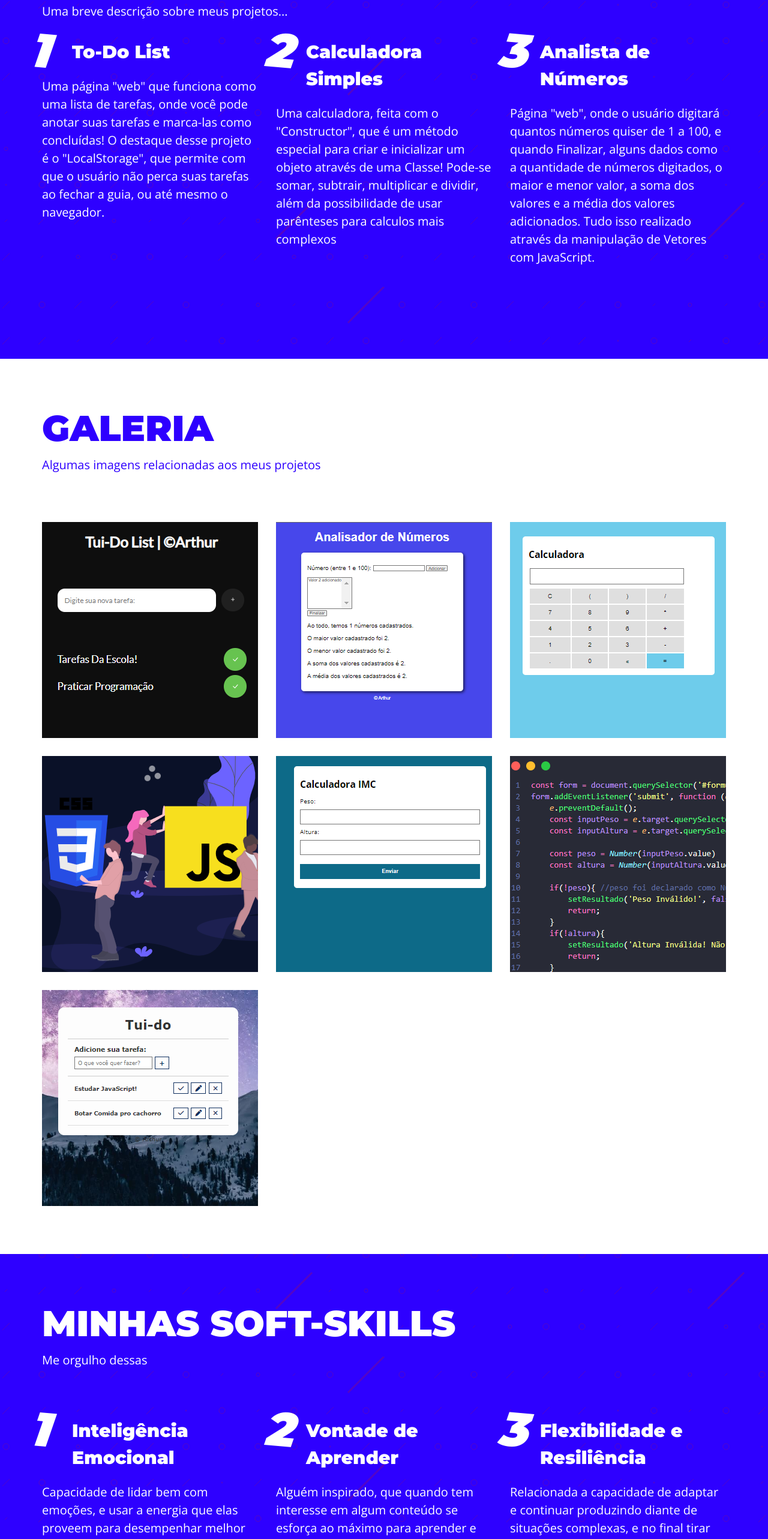
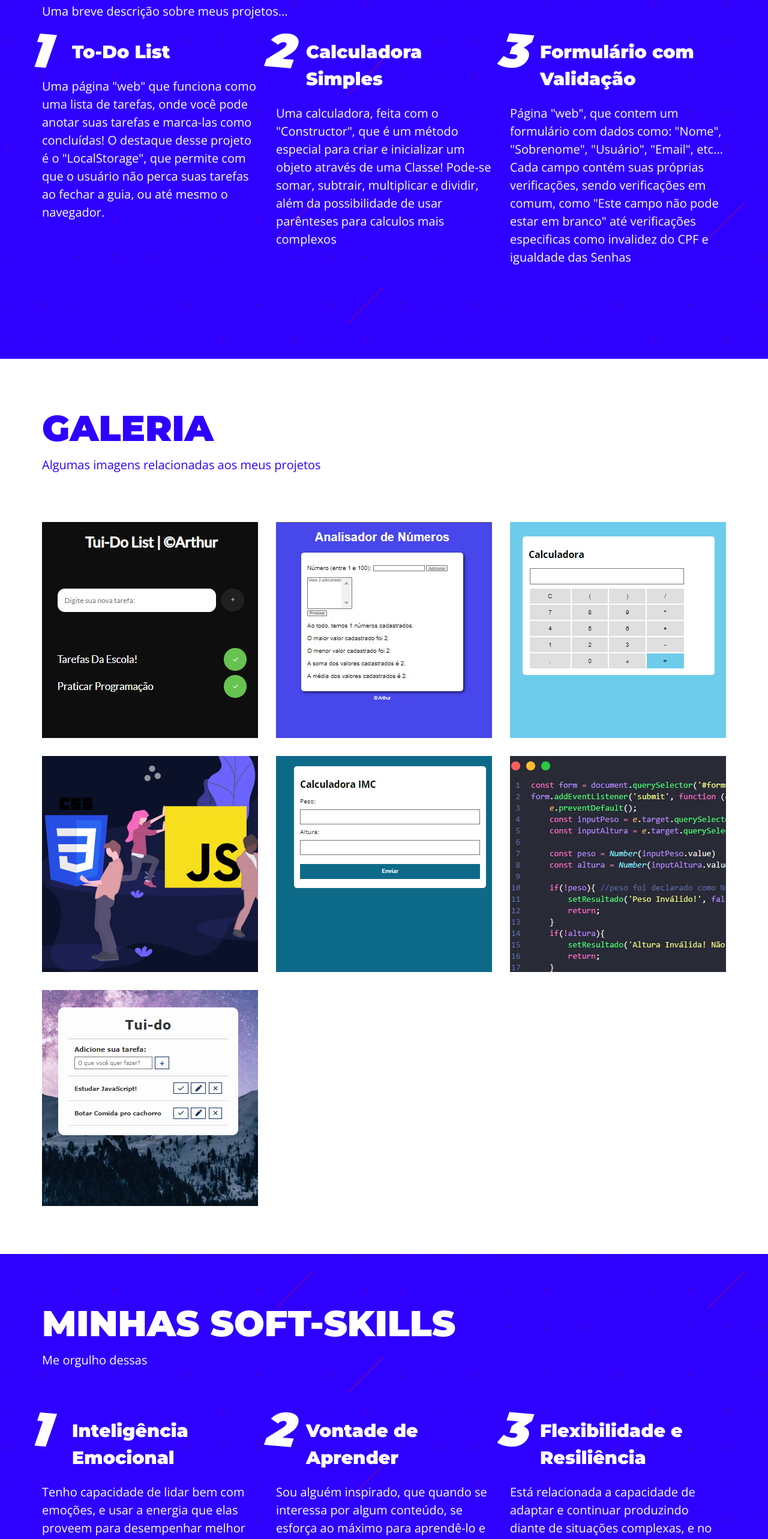
Before and after one commit to ArthurTeixeiraS/PortifolioPage, a plain HTML site: page index.html in a window 1280 px wide. Shown: the part 2226-4791 px from the top of the page at 60% size. Drawn offline with nearby package versions, Linux system fonts and the light colour scheme.

Commit message:
Atualizações referentes aos projetos

```diff
--- a/index.html
+++ b/index.html
@@ -103,9 +103,9 @@
         <p>Uma calculadora, feita com o "Constructor", que é um método especial para criar e inicializar um objeto através de uma Classe! Pode-se somar, subtrair, multiplicar e dividir, além da possibilidade de usar parênteses para calculos mais complexos</p>
         </article>
         <article>
-            <h3><a href="https://github.com/ArthurTeixeiraS/Analista-de-Numeros-JS" target="_blank">Analista de Números</a></h3>
-        <p> Página "web", onde o usuário digitará quantos números quiser de 1 a 100, e quando Finalizar, alguns dados como a quantidade de números digitados, o
-            maior e menor valor, a soma dos valores e a média dos valores adicionados. Tudo isso realizado através da manipulação de Vetores com JavaScript.
+            <h3><a href="https://github.com/ArthurTeixeiraS/validaForm" target="_blank">Formulário com Validação</a></h3>
+        <p> Página "web", que contem um formulário com dados como: "Nome", "Sobrenome", "Usuário", "Email", etc... Cada campo contém suas próprias verificações, sendo verificações em
+            comum, como "Este campo não pode estar em branco" até verificações especificas como invalidez do CPF e igualdade das Senhas
         </p>
         </article>
         </div>
@@ -148,23 +148,23 @@
         <div class="grid">
         <article>
         <h3>Inteligência Emocional</h3>
-        <p>Capacidade de lidar bem com emoções, e usar a energia que elas proveem para desempenhar melhor minhas tarefas.</p>
+        <p>Tenho capacidade de lidar bem com emoções, e usar a energia que elas proveem para desempenhar melhor minhas tarefas.</p>
         </article>
         <article>
             <h3>Vontade de Aprender</h3>
-        <p>Alguém inspirado, que quando tem interesse em algum conteúdo se esforça ao máximo para aprender e dominar de forma eficiente o mesmo.</p>
+        <p>Sou alguém inspirado, que quando se interessa por algum conteúdo, se esforça ao máximo para aprendê-lo e dominá-lo de forma eficiente.</p>
         </article>
         <article>
             <h3>Flexibilidade e Resiliência</h3>
-        <p>Relacionada a capacidade de adaptar e continuar produzindo diante de situações complexas, e no final tirar uma lição com tudo.</p>
+        <p>Está relacionada a capacidade de adaptar e continuar produzindo diante de situações complexas, e no final tirar uma lição com tudo.</p>
         </article>
         <article>
             <h3>Empatia</h3>
-        <p>Relacionado a facilidade de se colocar no lugar do outro, e entender diversas abordagens sobre um determinado assunto.</p>
+        <p>Está relacionado a facilidade de se colocar no lugar do outro, e entender diversas abordagens sobre um determinado assunto.</p>
         </article>
         <article>
             <h3>Pensamento Crítico</h3>
-        <p>Capacidade de questionar métodos, identificar problemas, buscar novas soluções e rever processos, com sabedoria.</p>
+        <p>É a capacidade de questionar métodos, identificar problemas, buscar novas soluções e rever processos, com sabedoria.</p>
         </article>
         </div>
     </div>
```
